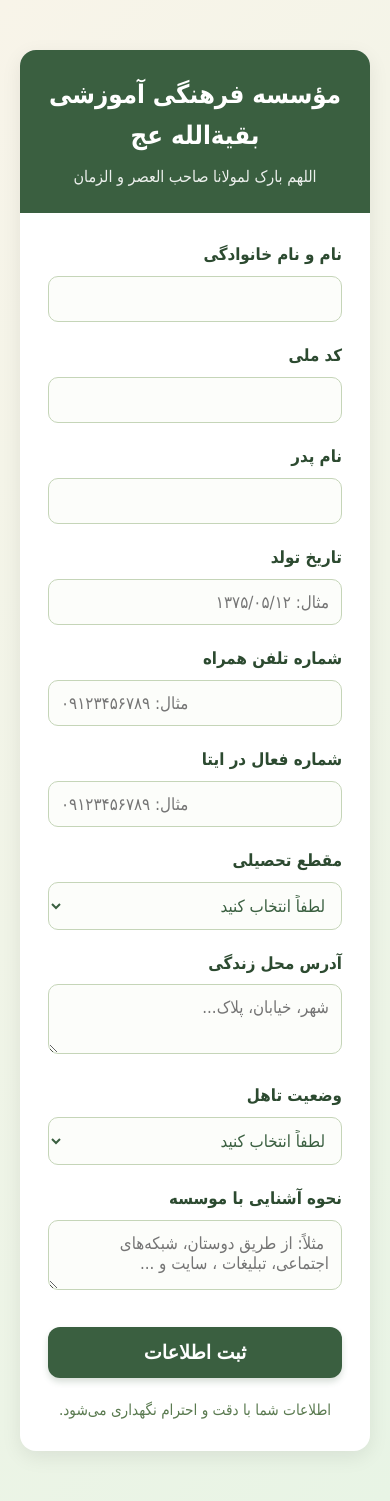
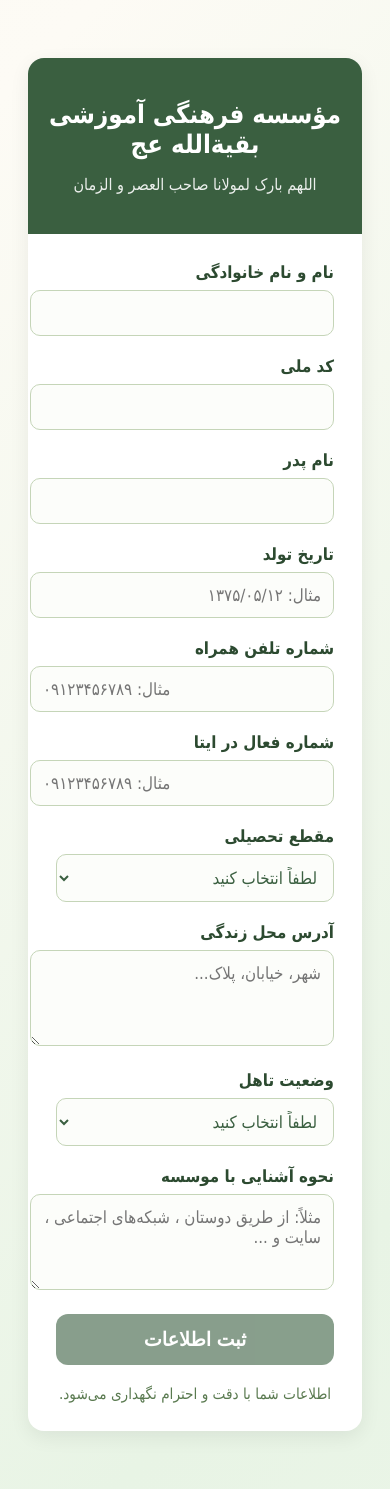
Before and after one commit to besharatizadehmh-ux/1-, a plain HTML site: page register.html in a window 390 px wide. Drawn offline with Linux system fonts and the light colour scheme.

Commit message:
Update register.html

```diff
--- a/register.html
+++ b/register.html
@@ -5,65 +5,64 @@
     <meta name="viewport" content="width=device-width, initial-scale=1.0"/>
     <title>ثبت‌نام — مؤسسه فرهنگی آموزشی بقیةالله عج</title>
     <style>
-        * {
-            box-sizing: border-box;
-            margin: 0;
-            padding: 0;
+        :root {
+            --primary: #3a5f40;
+            --primary-dark: #2c4a30;
+            --text: #2c4a30;
+            --card-bg: #ffffff;
+            --shadow: rgba(0,0,0,0.07);
         }
-
         body {
-            font-family: 'B Nazanin', 'Tahoma', sans-serif;
-            background: linear-gradient(135deg, #f8f4e9 0%, #e8f4e5 100%);
-            color: #2c4a30;
-            line-height: 1.6;
+            font-family: 'B Nazanin', Tahoma, sans-serif;
+            background: linear-gradient(-45deg, #f8f4e9, #f0f7ed, #e8f4e5, #fdfbf5, #f9f7f0, #f5f8f0);
+            background-size: 400% 400%;
+            animation: gradientBG 30s ease infinite;
+            color: var(--text);
             padding: 20px;
+            direction: rtl;
             min-height: 100vh;
         }
-
+        @keyframes gradientBG {
+            0% { background-position: 0% 50%; }
+            50% { background-position: 100% 50%; }
+            100% { background-position: 0% 50%; }
+        }
         .container {
             max-width: 650px;
             margin: 30px auto;
-            background: white;
+            background: var(--card-bg);
             border-radius: 16px;
-            box-shadow: 0 6px 20px rgba(0, 0, 0, 0.08);
+            box-shadow: 0 6px 20px var(--shadow);
             overflow: hidden;
         }
-
         .header {
-            background: #3a5f40;
+            background: var(--primary);
             color: white;
             padding: 24px 20px;
             text-align: center;
         }
-
         .header h1 {
             font-size: 1.6rem;
             font-weight: bold;
             margin-bottom: 8px;
         }
-
         .header p {
             font-size: 1rem;
             opacity: 0.9;
-            font-style: normal;
         }
-
         .form {
             padding: 28px;
         }
-
         .form-group {
             margin-bottom: 20px;
         }
-
         .form-group label {
             display: block;
             margin-bottom: 8px;
             font-weight: 600;
-            color: #2c4a30;
+            color: var(--text);
             font-size: 1.05rem;
         }
-
         .form-group input,
         .form-group select,
         .form-group textarea {
@@ -71,46 +70,44 @@
             padding: 12px;
             border: 1px solid #c5d5b8;
             border-radius: 10px;
-            font-family: 'B Nazanin', 'Tahoma', sans-serif;
+            font-family: 'B Nazanin', Tahoma, sans-serif;
             font-size: 1.05rem;
             color: #3a5f40;
             background-color: #fcfdfa;
-            transition: border-color 0.3s, box-shadow 0.3s;
         }
-
         .form-group input:focus,
         .form-group select:focus,
         .form-group textarea:focus {
             outline: none;
-            border-color: #3a5f40;
+            border-color: var(--primary);
             box-shadow: 0 0 0 3px rgba(58, 95, 64, 0.15);
         }
-
         .form-group textarea {
             min-height: 70px;
             resize: vertical;
         }
-
         .submit-btn {
             width: 100%;
             padding: 14px;
-            background: #3a5f40;
+            background: var(--primary);
             color: white;
             border: none;
             border-radius: 12px;
             font-size: 1.2rem;
             font-weight: bold;
+            cursor: not-allowed;
+            opacity: 0.6;
+            transition: all 0.3s;
+        }
+        .submit-btn.active {
             cursor: pointer;
-            transition: background 0.3s;
-            margin-top: 10px;
+            opacity: 1;
             box-shadow: 0 4px 6px rgba(58, 95, 64, 0.2);
         }
-
-        .submit-btn:hover {
-            background: #2c4a30;
+        .submit-btn.active:hover {
+            background: var(--primary-dark);
             transform: translateY(-2px);
         }
-
         .footer-note {
             text-align: center;
             margin-top: 20px;
@@ -132,32 +129,26 @@
                     <label for="fullname">نام و نام خانوادگی</label>
                     <input type="text" id="fullname" name="fullname" required>
                 </div>
-
                 <div class="form-group">
                     <label for="nationalId">کد ملی</label>
                     <input type="text" id="nationalId" name="nationalId" inputmode="numeric" required>
                 </div>
-
                 <div class="form-group">
                     <label for="fatherName">نام پدر</label>
                     <input type="text" id="fatherName" name="fatherName" required>
                 </div>
-
                 <div class="form-group">
                     <label for="birthDate">تاریخ تولد</label>
                     <input type="text" id="birthDate" name="birthDate" placeholder="مثال: ۱۳۷۵/۰۵/۱۲" required>
                 </div>
-
                 <div class="form-group">
                     <label for="mobile">شماره تلفن همراه</label>
                     <input type="tel" id="mobile" name="mobile" inputmode="tel" placeholder="مثال: ۰۹۱۲۳۴۵۶۷۸۹" required>
                 </div>
-
                 <div class="form-group">
                     <label for="eitaa">شماره فعال در ایتا</label>
                     <input type="tel" id="eitaa" name="eitaa" inputmode="tel" placeholder="مثال: ۰۹۱۲۳۴۵۶۷۸۹">
                 </div>
-
                 <div class="form-group">
                     <label for="education">مقطع تحصیلی</label>
                     <select id="education" name="education" required>
@@ -173,12 +164,10 @@
                         <option value="سایر">سایر</option>
                     </select>
                 </div>
-
                 <div class="form-group">
                     <label for="address">آدرس محل زندگی</label>
                     <textarea id="address" name="address" placeholder="شهر، خیابان، پلاک..." required></textarea>
                 </div>
-
                 <div class="form-group">
                     <label for="maritalStatus">وضعیت تاهل</label>
                     <select id="maritalStatus" name="maritalStatus" required>
@@ -189,13 +178,12 @@
                         <option value="مطلقه">مطلقه / مطلّق</option>
                     </select>
                 </div>
-
                 <div class="form-group">
                     <label for="howKnown">نحوه آشنایی با موسسه</label>
-                    <textarea id="howKnown" name="howKnown" placeholder=" مثلاً: از طریق دوستان، شبکه‌های اجتماعی، تبلیغات ، سایت و ..."></textarea>
+                    <textarea id="howKnown" name="howKnown" placeholder="مثلاً: از طریق دوستان ، شبکه‌های اجتماعی ، سایت و ..."></textarea>
                 </div>
 
-                <button type="submit" class="submit-btn">ثبت اطلاعات</button>
+                <button type="submit" class="submit-btn" id="submitBtn">ثبت اطلاعات</button>
 
                 <div class="footer-note">
                     اطلاعات شما با دقت و احترام نگهداری می‌شود.
@@ -205,21 +193,40 @@
     </div>
 
     <script>
-        document.getElementById('registerForm').addEventListener('submit', function(e) {
+        const form = document.getElementById('registerForm');
+        const submitBtn = document.getElementById('submitBtn');
+
+        // بررسی پر بودن همه فیلدهای اجباری
+        function checkFormValidity() {
+            const requiredFields = form.querySelectorAll('[required]');
+            let allFilled = true;
+            requiredFields.forEach(field => {
+                if (!field.value.trim()) {
+                    allFilled = false;
+                }
+            });
+            submitBtn.classList.toggle('active', allFilled);
+        }
+
+        // رویداد برای هر تغییر در فیلدها
+        form.querySelectorAll('input, select, textarea').forEach(input => {
+            input.addEventListener('input', checkFormValidity);
+        });
+
+        // ارسال فرم
+        form.addEventListener('submit', function(e) {
             e.preventDefault();
+            if (!submitBtn.classList.contains('active')) return;
+
             const formData = new FormData(this);
-            const data = Object.fromEntries(formData.entries());
-            data.timestamp = new Date().toISOString();
+            const userData = Object.fromEntries(formData.entries());
+            userData.timestamp = new Date().toISOString();
 
-            // خواندن داده‌های قبلی از LocalStorage
-            const allData = JSON.parse(localStorage.getItem('registrations') || '[]');
-            allData.push(data);
+            // ذخیره در LocalStorage برای مرحله بعد
+            localStorage.setItem('tempUserData', JSON.stringify(userData));
 
-            // ذخیره مجدد
-            localStorage.setItem('registrations', JSON.stringify(allData));
-
-            alert('✅ ثبت‌نام شما با موفقیت انجام شد.');
-            this.reset();
+            // رفتن به مرحله بعد
+            window.location.href = 'register-step2.html';
         });
     </script>
 </body>
```
